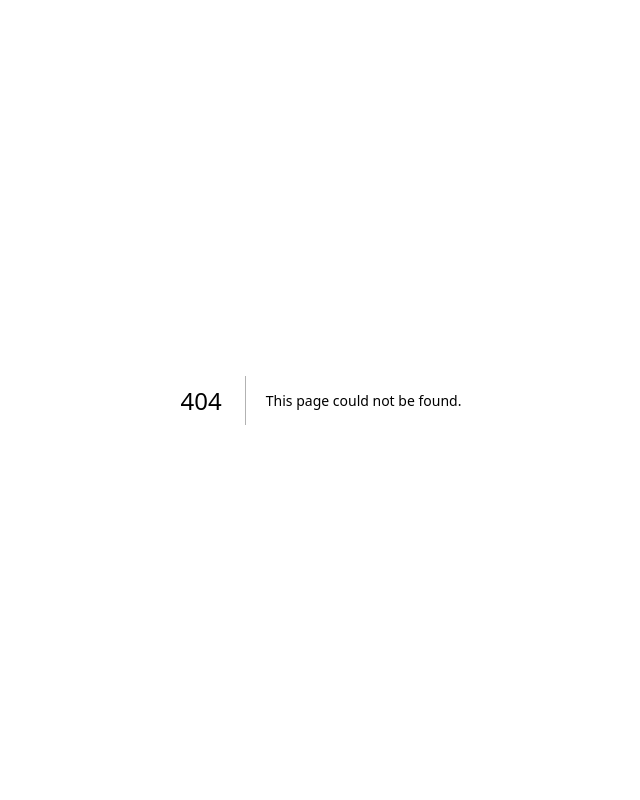
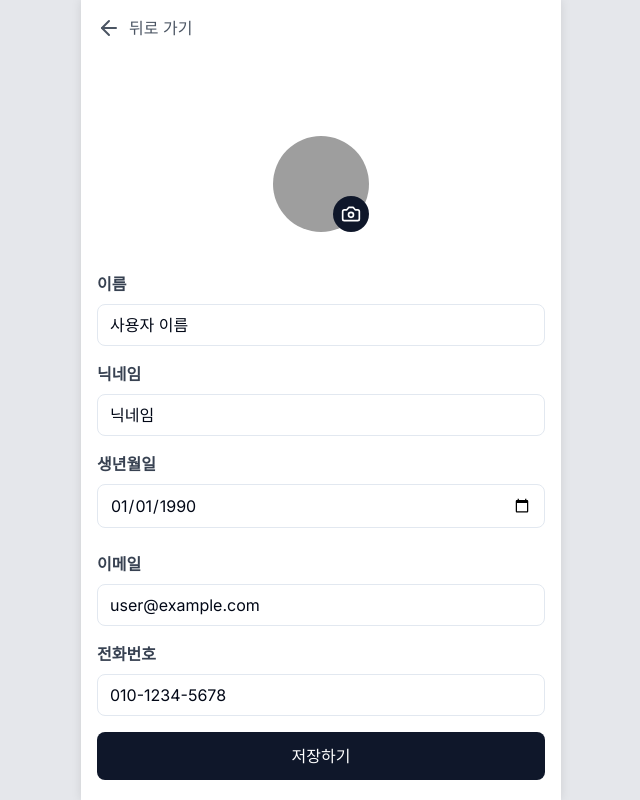
Before and after one commit to Monixc/capstone-trustme, a Next.js app: page /mypage/edit in a window 1280 px wide. Before the commit this address had no page. Shown: the whole page, without its empty margins (319-959 px from the left). Built offline with nearby package versions, Linux system fonts and the light colour scheme; grey boxes are pictures that could not be loaded.

Commit message:
feat: 프로필 수정 페이지

```diff
--- a/src/app/(user)/layout.tsx
+++ b/src/app/(user)/layout.tsx
@@ -3,6 +3,7 @@
 import { Inter } from "next/font/google";
 import "../../styles/globals.css";
 import dynamic from "next/dynamic";
+import { usePathname } from "next/navigation";
 
 const TopNavbar = dynamic(() => import("@/components/TopNav"), { ssr: false });
 const BottomNavbar = dynamic(() => import("@/components/BottomNav"), {
@@ -16,13 +17,21 @@ export default function UserLayout({
 }: Readonly<{
   children: React.ReactNode;
 }>) {
+  const pathname = usePathname();
+  const isEditProfilePage = pathname === "/mypage/edit";
+
   return (
     <div
       className={`flex justify-center items-center min-h-screen bg-gray-200 ${inter.className}`}>
       <div className="w-full max-w-[480px] min-h-screen bg-white shadow-md overflow-hidden flex flex-col">
-        <TopNavbar />
-        <div className="flex-grow pt-[54px] pb-[54px]">{children}</div>
-        <BottomNavbar />
+        {!isEditProfilePage && <TopNavbar />}
+        <div
+          className={`flex-grow ${
+            isEditProfilePage ? "" : "pt-[54px] pb-[54px]"
+          }`}>
+          {children}
+        </div>
+        {!isEditProfilePage && <BottomNavbar />}
       </div>
     </div>
   );
--- /dev/null
+++ b/src/app/(user)/mypage/edit/page.tsx
@@ -0,0 +1,156 @@
+"use client";
+
+import { useState } from "react";
+import { useRouter } from "next/navigation";
+import Image from "next/image";
+import { ArrowLeft, Camera } from "lucide-react";
+
+export default function EditProfilePage() {
+  const router = useRouter();
+  const [name, setName] = useState("사용자 이름");
+  const [nickname, setNickname] = useState("닉네임");
+  const [email, setEmail] = useState("user@example.com");
+  const [phoneNumber, setPhoneNumber] = useState("010-1234-5678");
+  const [birthDate, setBirthDate] = useState("1990-01-01");
+  const [profileImage, setProfileImage] = useState(
+    "/images/default-profile.png"
+  );
+
+  const handleSubmit = (e: React.FormEvent) => {
+    e.preventDefault();
+    // 여기에 프로필 업데이트 로직 구현
+    console.log("프로필 업데이트:", {
+      name,
+      nickname,
+      email,
+      phoneNumber,
+      birthDate,
+      profileImage,
+    });
+    router.push("/mypage");
+  };
+
+  const handleProfileImageChange = (e: React.ChangeEvent<HTMLInputElement>) => {
+    const file = e.target.files?.[0];
+    if (file) {
+      const reader = new FileReader();
+      reader.onloadend = () => {
+        setProfileImage(reader.result as string);
+      };
+      reader.readAsDataURL(file);
+    }
+  };
+
+  return (
+    <main className="flex flex-col p-4 bg-white min-h-screen">
+      <button
+        onClick={() => router.back()}
+        className="mb-4 flex items-center text-gray-600">
+        <ArrowLeft className="mr-2 " />
+        뒤로 가기
+      </button>
+      <form onSubmit={handleSubmit} className="flex-1">
+        <div className="mb-6 mt-20 flex flex-col items-center">
+          <div className="relative w-24 h-24 mb-4">
+            <Image
+              src={profileImage}
+              alt="프로필 이미지"
+              layout="fill"
+              objectFit="cover"
+              className="rounded-full"
+            />
+            <label
+              htmlFor="profile-image"
+              className="absolute bottom-0 right-0 bg-slate-900 text-white p-2 rounded-full cursor-pointer">
+              <Camera size={20} />
+            </label>
+            <input
+              id="profile-image"
+              type="file"
+              accept="image/*"
+              onChange={handleProfileImageChange}
+              className="hidden"
+            />
+          </div>
+        </div>
+
+        <div className="mb-4">
+          <label
+            htmlFor="name"
+            className="block text-gray-700 font-semibold mb-2">
+            이름
+          </label>
+          <input
+            type="text"
+            id="name"
+            value={name}
+            onChange={(e) => setName(e.target.value)}
+            className="w-full px-3 py-2 border rounded-lg focus:outline-none focus:ring-2 focus:ring-slate-900"
+          />
+        </div>
+        <div className="mb-4">
+          <label
+            htmlFor="nickname"
+            className="block text-gray-700 font-semibold mb-2">
+            닉네임
+          </label>
+          <input
+            type="text"
+            id="nickname"
+            value={nickname}
+            onChange={(e) => setNickname(e.target.value)}
+            className="w-full px-3 py-2 border rounded-lg focus:outline-none focus:ring-2 focus:ring-slate-900"
+          />
+        </div>
+        <div className="mb-6">
+          <label
+            htmlFor="birthdate"
+            className="block text-gray-700 font-semibold mb-2">
+            생년월일
+          </label>
+          <input
+            type="date"
+            id="birthdate"
+            value={birthDate}
+            onChange={(e) => setBirthDate(e.target.value)}
+            className="w-full px-3 py-2 border rounded-lg focus:outline-none focus:ring-2 focus:ring-slate-900"
+          />
+        </div>
+        <div className="mb-4">
+          <label
+            htmlFor="email"
+            className="block text-gray-700 font-semibold mb-2">
+            이메일
+          </label>
+          <input
+            type="email"
+            id="email"
+            value={email}
+            onChange={(e) => setEmail(e.target.value)}
+            className="w-full px-3 py-2 border rounded-lg focus:outline-none focus:ring-2 focus:ring-slate-900"
+          />
+        </div>
+        <div className="mb-4">
+          <label
+            htmlFor="phone"
+            className="block text-gray-700 font-semibold mb-2">
+            전화번호
+          </label>
+          <input
+            type="tel"
+            id="phone"
+            value={phoneNumber}
+            onChange={(e) => setPhoneNumber(e.target.value)}
+            className="w-full px-3 py-2 border rounded-lg focus:outline-none focus:ring-2 focus:ring-slate-900"
+          />
+        </div>
+
+        <button
+          type="submit"
+          className="w-full bg-slate-900 text-white py-3 rounded-lg hover:bg-slate-800 transition duration-150 ease-in-out">
+          저장하기
+        </button>
+      </form>
+    </main>
+  );
+}
--- a/src/app/(user)/mypage/page.tsx
+++ b/src/app/(user)/mypage/page.tsx
@@ -3,6 +3,7 @@
 import Image from "next/image";
 import { useState } from "react";
 import { Edit2, X } from "lucide-react";
+import { useRouter } from "next/navigation";
 
 const tissueImages = [
   "/images/Teru_basic.png",
@@ -20,11 +21,16 @@ const tissueImages = [
 ];
 
 export default function MyPage() {
+  const router = useRouter();
   const [currentTissueImage, setCurrentTissueImage] = useState(tissueImages[0]);
   const [isModalOpen, setIsModalOpen] = useState(false);
 
   const openModal = () => setIsModalOpen(true);
   const closeModal = () => setIsModalOpen(false);
+
+  const handleProfileManage = () => {
+    router.push("/mypage/edit");
+  };
 
   return (
     <main className="flex flex-col items-center p-4 bg-gray-100 min-h-screen">
@@ -33,7 +39,6 @@ export default function MyPage() {
           <div className="w-16 h-16 bg-gray-300 rounded-full mr-4"></div>
           <h2 className="text-xl font-semibold">사용자 이름</h2>
         </div>
-        <Edit2 className="text-gray-500 cursor-pointer" />
       </div>
 
       <div className="w-full max-w-md aspect-square relative rounded-2xl overflow-hidden mb-6">
@@ -96,11 +101,17 @@ export default function MyPage() {
       )}
 
       <ul className="w-full max-w-md bg-white rounded-2xl shadow-md overflow-hidden">
-        {["설정", "프로필 관리", "알림 설정", "로그아웃"].map((item, index) => (
+        {[
+          { label: "설정", action: () => console.log("설정") },
+          { label: "프로필 관리", action: handleProfileManage },
+          { label: "알림 설정", action: () => console.log("알림 설정") },
+          { label: "로그아웃", action: () => console.log("로그아웃") },
+        ].map((item, index) => (
           <li
             key={index}
+            onClick={item.action}
             className="py-4 px-6 border-b last:border-b-0 hover:bg-gray-50 cursor-pointer">
-            {item}
+            {item.label}
           </li>
         ))}
       </ul>
```
